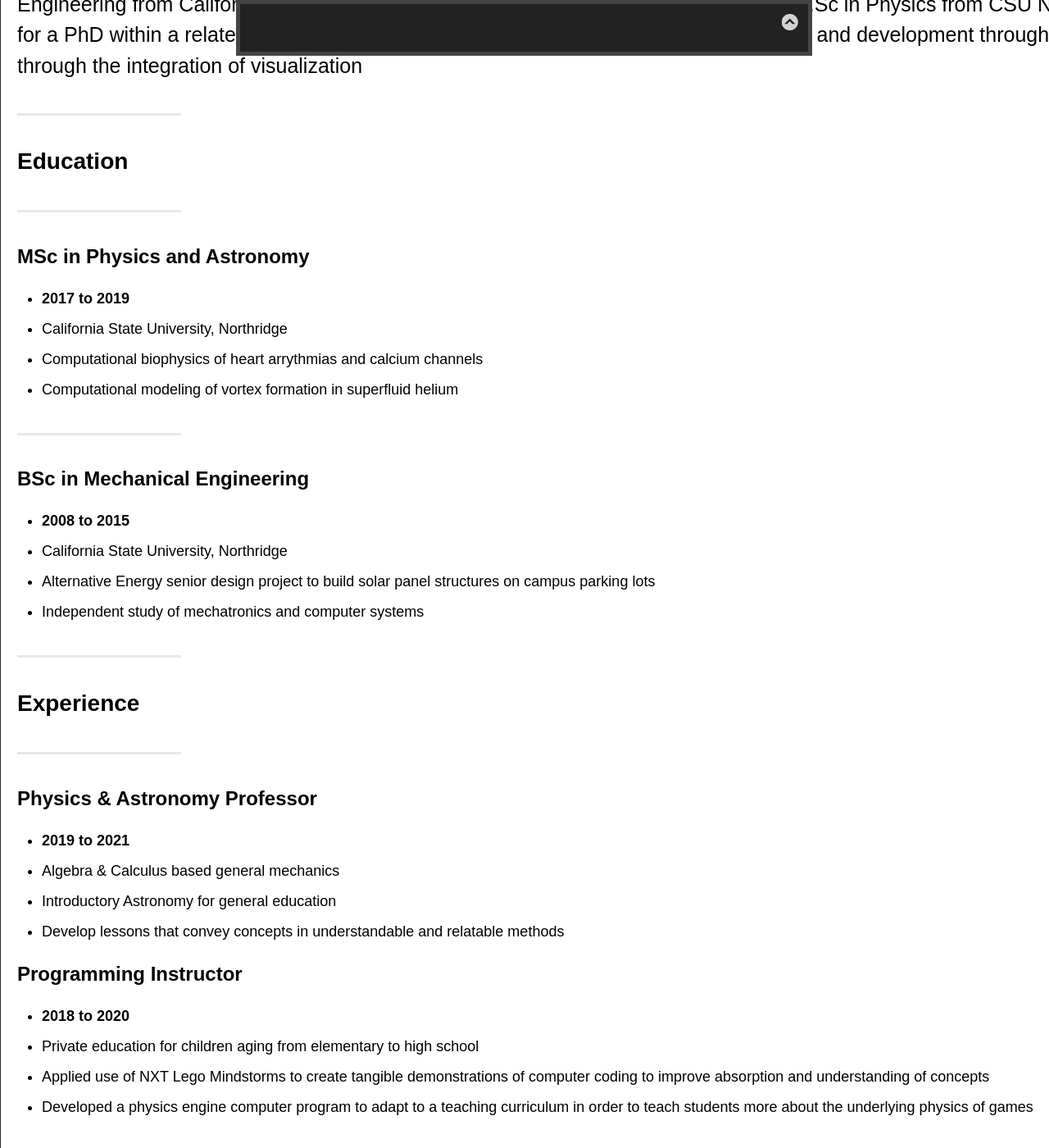
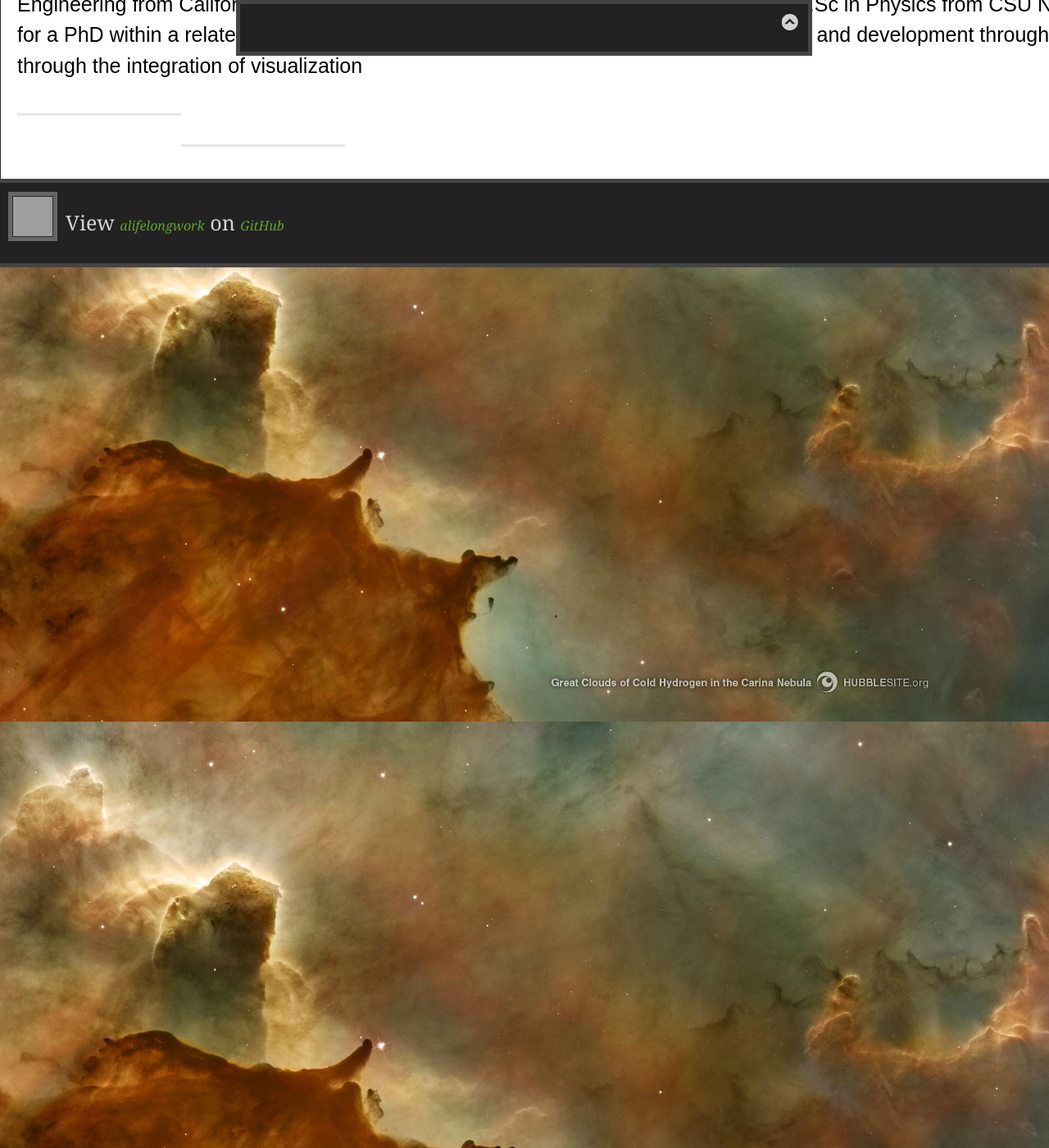
Before and after one commit to alifelongwork/alifelongwork.github.io, a Jekyll site: the page built from index.md, in a window 1280 px wide and 1400 px high, scrolled down 560 px. Shown: the whole window at 82% size. Built offline with Jekyll 4.4.1, drawn with Linux system fonts in a browser that asks for light colours; grey boxes are pictures that could not be loaded.

Commit message:
Update default.html

```diff
--- a/_layouts/default.html
+++ b/_layouts/default.html
@@ -49,40 +49,8 @@
               <p>I am an educator looking to innovate new ways of integrating education with Human-Computer Interactions. I have earned a B.Sc in Mechanical Engineering from        California State University Northridge in 2015. I have also earned a M.Sc in Physics from CSU Northridge in 2019. I am presently aiming for a PhD within a related field that will help integrate and promote educational research and development through technology. I think this is achievable through the integration of visualization
               </p>
             <h1 class="section-heading-spacer"></h1><br>
-            <h1> Education</h1>
-            <h1 class="section-heading-spacer"></h1><br>
-            <h2> MSc in Physics and Astronomy</h2>
-            <ul>
-              <li><strong>2017 to 2019</strong></li>
-              <li>California State University, Northridge</li>
-              <li>Computational biophysics of heart arrythmias and calcium channels</li>
-              <li>Computational modeling of vortex formation in superfluid helium</li>
-            </ul>
-            <h1 class="section-heading-spacer"></h1><br>
-            <h2> BSc in Mechanical Engineering</h2>
-            <ul>
-              <li><strong>2008 to 2015</strong></li>
-              <li>California State University, Northridge</li>
-              <li>Alternative Energy senior design project to build solar panel structures on campus parking lots</li>
-              <li>Independent study of mechatronics and computer systems</li>
-            </ul>
-            <h1 class="section-heading-spacer"></h1><br>
-            <h1> Experience</h1>
-            <h1 class="section-heading-spacer"></h1><br>
-            <h2> Physics & Astronomy Professor</h2>
-            <ul>
-              <li><strong>2019 to 2021</strong></li>
-              <li>Algebra & Calculus based general mechanics</li>
-              <li>Introductory Astronomy for general education</li>
-              <li>Develop lessons that convey concepts in understandable and relatable methods</li>
-            </ul>
-            <h2> Programming Instructor</h2>
-            <ul>
-              <li><strong>2018 to 2020</strong></li>
-              <li>Private education for children aging from elementary to high school</li>
-              <li>Applied use of NXT Lego Mindstorms to create tangible demonstrations of computer coding to improve absorption and understanding of concepts</li>
-              <li>Developed a physics engine computer program to adapt to a teaching curriculum in order to teach students more about the underlying physics of games</li>
-            </ul>
+
+
             <h1 class="section-heading-spacer"></h1><br>
 
 
```
